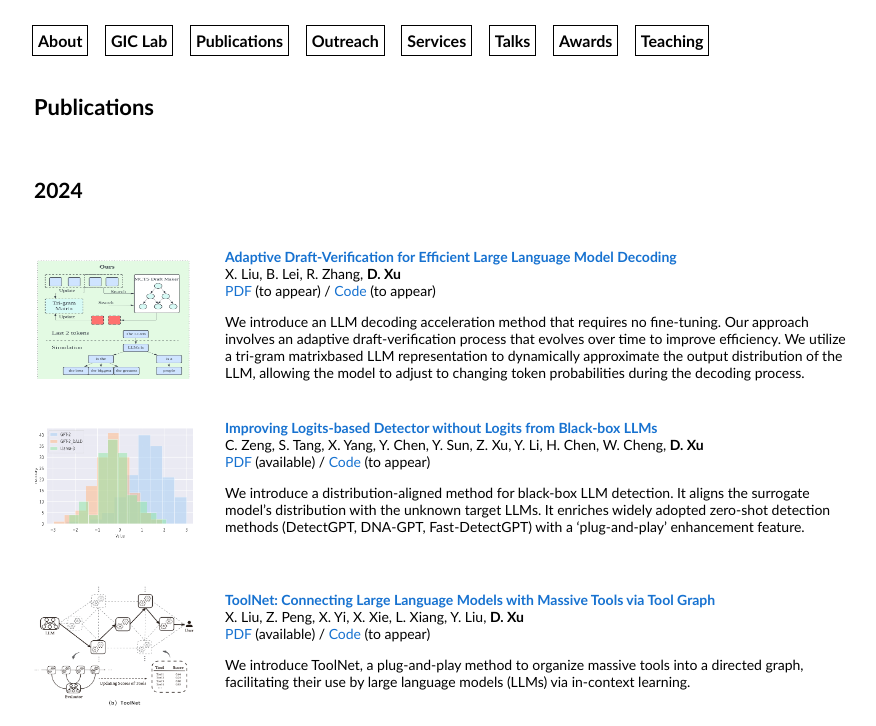
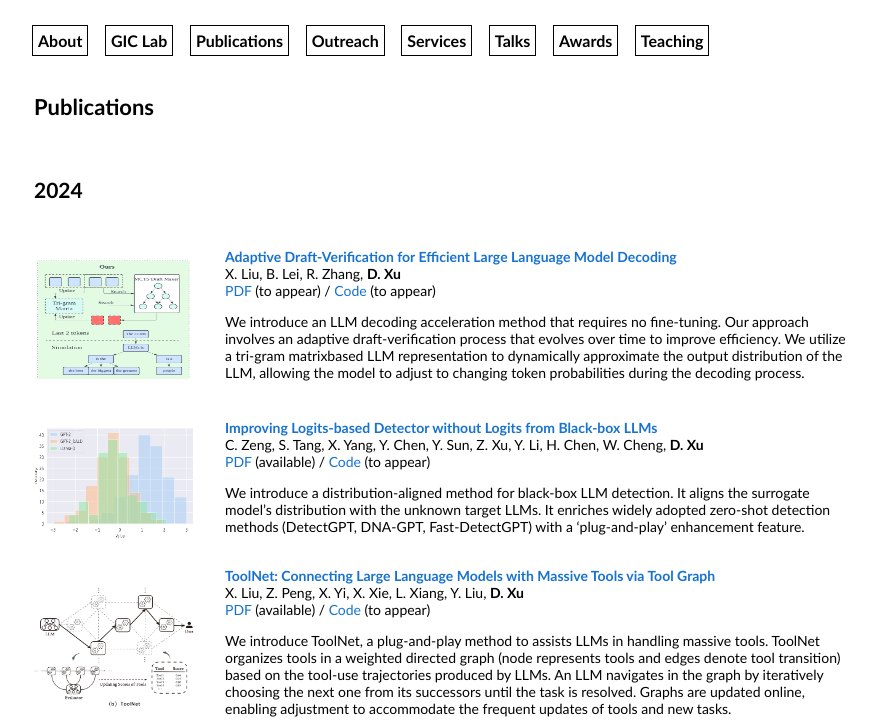
Before and after one commit to dongkuanx27/dongkuanx27.github.io, a plain HTML site: page page-pub.html in a window 1280 px wide. Shown: the top 726 px of the page, without its empty margins (206-1082 px from the left). Drawn offline with Linux system fonts and the light colour scheme.

Commit message:
updated pub

```diff
--- a/page-pub.html
+++ b/page-pub.html
@@ -155,7 +155,7 @@
               X. Liu, Z. Peng, X. Yi, X. Xie, L. Xiang, Y. Liu, <b>D. Xu</b>
               <br>
               <a href="https://arxiv.org/pdf/2403.00839.pdf">PDF</a> (available) / <a>Code</a> (to appear)
-              <p>We introduce ToolNet, a plug-and-play method to organize massive tools into a directed graph, facilitating their use by large language models (LLMs) via in-context learning.</p>
+              <p>We introduce ToolNet, a plug-and-play method to assists LLMs in handling massive tools. ToolNet organizes tools in a weighted directed graph (node represents tools and edges denote tool transition) based on the tool-use trajectories produced by LLMs. An LLM navigates in the graph by iteratively choosing the next one from its successors until the task is resolved. Graphs are updated online, enabling adjustment to accommodate the frequent updates of tools and new tasks.</p>
             </td>
           </tr>
 
```
